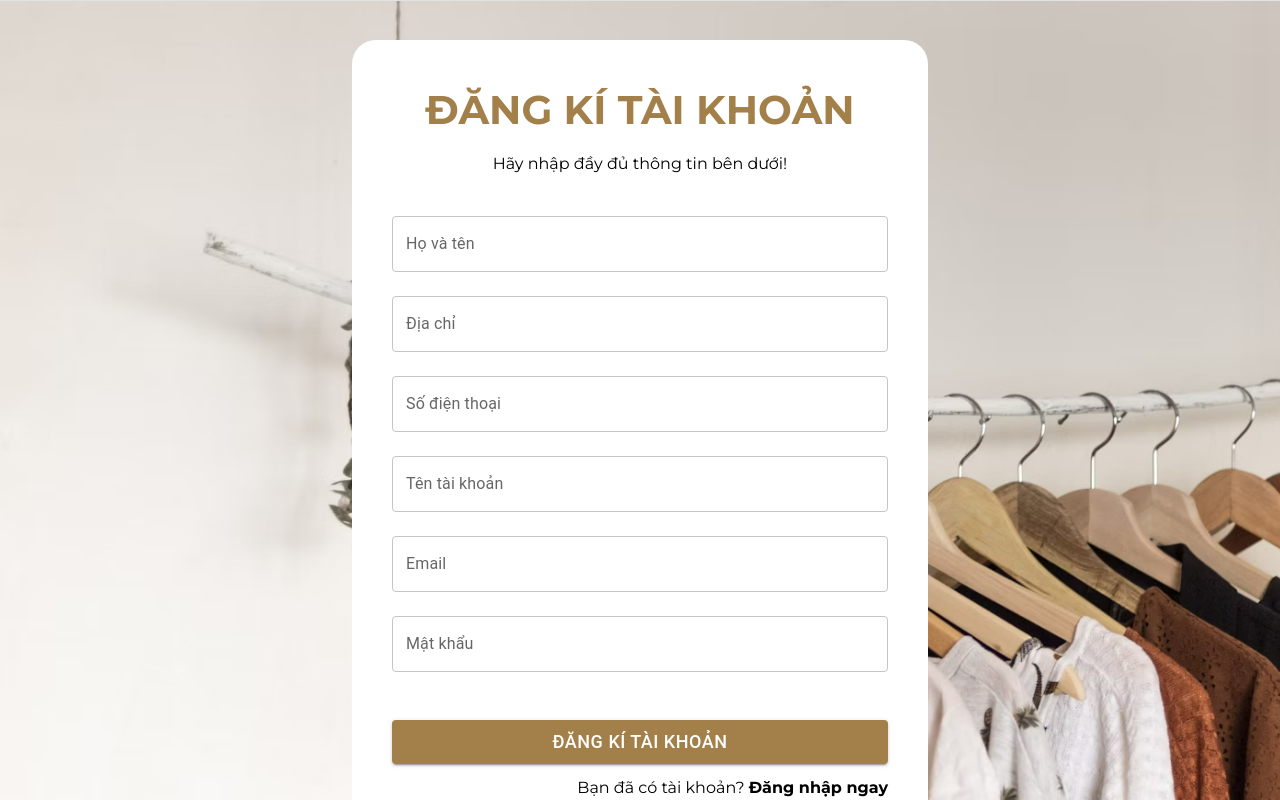
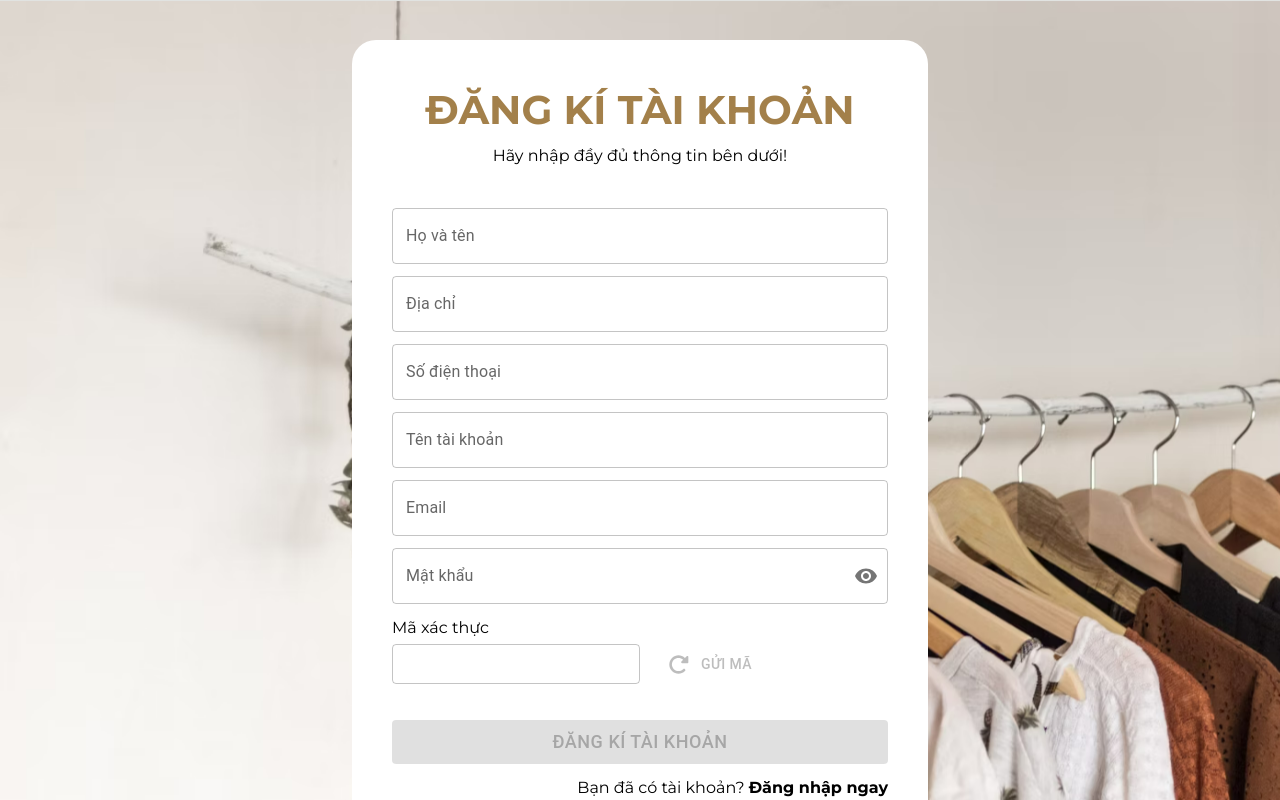
Before and after one commit to nguyenba16/fe-clothing-store-web, a React (Create React App) app: page /signup in a window 1280 px wide. Shown: the top 800 px of the page. Built offline with nearby package versions, Linux system fonts and the light colour scheme; no server answers.

Commit message:
feat: send mail when signup

```diff
--- a/src/apis/userApi.js
+++ b/src/apis/userApi.js
@@ -3,10 +3,10 @@ import axiosClient from './axiosClient'
 import userEndpoints from '../services/endpoints/user.endpoints'
 
 class UserApi {
-  async signUp(name, email, phoneNumber, nameAccount, password, address) {
+  async signUp(name, email, phoneNumber, nameAccount, password, address, codeVerify) {
     const role = 'CUSTOMER'
     try {
-      const res = await axiosClient.post(authEndpoints.signup, {
+      const res = await axiosClient.post(`${authEndpoints.signup}/${codeVerify}`, {
         name,
         email,
         phoneNumber,
--- a/src/components/layouts/ChatBox/index.jsx
+++ b/src/components/layouts/ChatBox/index.jsx
@@ -5,6 +5,7 @@ import { set } from 'react-hook-form'
 import ChatBoxApi from '../../../apis/chatboxApi'
 import useAuth from '../../../stores/useAuth'
 import { Avatar } from 'antd'
+import { toast } from 'react-toastify'
 
 export default function ChatBox() {
   const { user } = useAuth()
@@ -18,6 +19,13 @@ export default function ChatBox() {
     },
   ])
 
+  function handleOpenChatBox() {
+    if (!user) {
+      toast.error('Vui lòng đăng nhập!')
+    } else {
+      setIsOpenChatbox(true)
+    }
+  }
   const handleSendMessage = async () => {
     const mess = {
       role: 'user',
@@ -43,7 +51,7 @@ export default function ChatBox() {
   return (
     <div className={`overscroll-x-auto fixed bottom-3 right-3 z-50`}>
       <div
-        onClick={() => setIsOpenChatbox(true)}
+        onClick={() => handleOpenChatBox()}
         className={`px-4 py-2 bg-[#000] text-white rounded-full text-[18px] ${isOpenChatbox ? 'hidden' : ''}`}
       >
         Mở ChatBox
--- a/src/pages/Home/index.jsx
+++ b/src/pages/Home/index.jsx
@@ -233,7 +233,7 @@ export default function Home() {
   return (
     <div className='min-h-screen bg-gradient-to-b from-white to-gray-50 '>
       {/* Hero Section with Carousel */}
-      <div className='relative '>
+      <div className='relative'>
         <Carousel slides={slides} />
         <div className='absolute inset-0 flex items-center justify-center'>
           <motion.div
--- a/src/pages/ResetPassword/index.jsx
+++ b/src/pages/ResetPassword/index.jsx
@@ -70,7 +70,7 @@ export default function ResetPassword() {
           />
           <button
             onClick={handSendVerifyCode}
-            className='px-5 py-2 bg-green-600 w-[10vw] text-[18px] text-white rounded-2xl mt-5'
+            className='px-5 py-2 bg-green-600  text-[18px] text-white rounded-2xl mt-5'
           >
             Gửi mã
           </button>
@@ -94,7 +94,7 @@ export default function ResetPassword() {
           />
           <button
             onClick={handChangPass}
-            className='px-5 py-2 bg-green-600 w-[10vw] text-[18px] text-white rounded-2xl mt-5'
+            className='px-5 py-2 bg-green-600  text-[18px] text-white rounded-2xl mt-5'
           >
             Đổi mật khẩu
           </button>
--- a/src/pages/SignUp/index.jsx
+++ b/src/pages/SignUp/index.jsx
@@ -9,6 +9,13 @@ import { toast } from 'react-toastify'
 import userApi from '../../apis/userApi'
 import { useNavigate } from 'react-router-dom'
 import { routes } from '../../routes'
+import { FontAwesomeIcon } from '@fortawesome/react-fontawesome'
+import { faRotateRight } from '@fortawesome/free-solid-svg-icons'
+import NoAuthApi from '../../apis/noAuthApi'
+import { useState } from 'react'
+import { InputAdornment, IconButton } from '@mui/material'
+import { Visibility, VisibilityOff } from '@mui/icons-material'
+
 const schema = yup.object().shape({
   fullName: yup.string().required('Vui lòng nhập họ và tên'),
   address: yup.string().required('Vui lòng nhập địa chỉ'),
@@ -25,10 +32,14 @@ const schema = yup.object().shape({
 })
 
 export default function SignUp() {
+  const [showPassword, setShowPassword] = useState(false)
+
   const navigation = useNavigate()
+  const [emailUser, setEmailUser] = useState()
   const {
     register,
     handleSubmit,
+    watch,
     formState: { errors },
   } = useForm({
     resolver: yupResolver(schema),
@@ -39,9 +50,26 @@ export default function SignUp() {
       username: '',
       email: '',
       password: '',
+      codeVerify: '',
     },
   })
-
+  const handSendVerifyCode = async () => {
+    if (!emailUser || emailUser.trim() === '') {
+      toast.error('Vui lòng nhập email!')
+      return
+    }
+    try {
+      const res = await NoAuthApi.sendVerifyCode(emailUser)
+      if (res.data == true) {
+        toast.success('Đã gửi mã qua email của bạn!')
+      } else {
+        toast.error('Không thể gửi mã qua email của bạn!')
+      }
+    } catch (error) {
+      toast.error('Không thể gửi mã qua email của bạn!')
+      console.log('Có lỗi khi gửi code qua email: ', error)
+    }
+  }
   const onSubmit = async (data) => {
     try {
       const res = await userApi.signUp(
@@ -51,6 +79,7 @@ export default function SignUp() {
         data.username,
         data.password,
         data.address,
+        data.codeVerify,
       )
       if (res.data) {
         toast.success('Đăng kí tài khoản thành công!')
@@ -62,18 +91,27 @@ export default function SignUp() {
       console.log('Error: ', error)
     }
   }
+  const email = watch('email')
+  const fullName = watch('fullName')
+  const address = watch('address')
+  const phone = watch('phone')
+  const username = watch('username')
+  const password = watch('password')
+  const codeVerify = watch('codeVerify')
+  const isSendCode = fullName && address && phone && username && email && password
+  const isAllFilled = fullName && address && phone && username && email && password && codeVerify
 
   return (
     <div
       style={{ backgroundImage: `url(${image})` }}
-      className='w-[100vw] h-[120vh] flex justify-center px-[15vw] py-10'
+      className='w-full flex justify-center px-[15vw] py-10 object-cover'
     >
       <div className='w-[45vw] bg-[#fff] rounded-3xl p-10 py-10 flex flex-col h-full'>
         <h1 className='text-center font-bold text-[40px] uppercase text-primary'>
           Đăng kí tài khoản
         </h1>
-        <p className='mt-3 text-center'>Hãy nhập đầy đủ thông tin bên dưới!</p>
-        <form onSubmit={handleSubmit(onSubmit)} className='flex flex-col gap-6 mt-10'>
+        <p className='mt-1 text-center'>Hãy nhập đầy đủ thông tin bên dưới!</p>
+        <form onSubmit={handleSubmit(onSubmit)} className='flex flex-col gap-3 mt-10'>
           <TextField
             {...register('fullName')}
             label='Họ và tên'
@@ -148,6 +186,8 @@ export default function SignUp() {
             variant='outlined'
             error={!!errors.email}
             helperText={errors.email?.message}
+            value={emailUser}
+            onChange={(e) => setEmailUser(e.target.value)}
             sx={{
               height: '56px',
               '& .MuiInputBase-root': {
@@ -162,7 +202,7 @@ export default function SignUp() {
           <TextField
             {...register('password')}
             label='Mật khẩu'
-            type='password'
+            type={showPassword ? 'text' : 'password'}
             variant='outlined'
             error={!!errors.password}
             helperText={errors.password?.message}
@@ -176,10 +216,47 @@ export default function SignUp() {
                 bottom: '-20px',
               },
             }}
+            InputProps={{
+              endAdornment: (
+                <InputAdornment position='end'>
+                  <IconButton onClick={() => setShowPassword(!showPassword)} edge='end'>
+                    {showPassword ? <VisibilityOff /> : <Visibility />}
+                  </IconButton>
+                </InputAdornment>
+              ),
+            }}
           />
+          <div>
+            <p className='mb-1'>Mã xác thực</p>
+            <div className='flex gap-5 items-center'>
+              <TextField
+                {...register('codeVerify')}
+                type='codeVerify'
+                variant='outlined'
+                error={!!errors.password}
+                helperText={errors.password?.message}
+                sx={{
+                  height: '40px',
+                  '& .MuiInputBase-root': {
+                    height: '100%',
+                  },
+                }}
+              />
+              <Button
+                className='flex justify-center items-center gap-3 border-1 border-blue-500'
+                onClick={() => handSendVerifyCode()}
+                disabled={!isSendCode}
+              >
+                <FontAwesomeIcon icon={faRotateRight} size='xl' />
+                Gửi mã
+              </Button>
+            </div>
+          </div>
+
           <Button
             type='submit'
             variant='contained'
+            disabled={!isAllFilled}
             sx={{ backgroundColor: '#A3804A', marginTop: '1.5rem', fontSize: '18px' }}
           >
             Đăng kí tài khoản
--- a/src/pages/Signin/index.jsx
+++ b/src/pages/Signin/index.jsx
@@ -8,6 +8,10 @@ import authApi from '../../apis/authApi'
 import { toast } from 'react-toastify'
 import { routes } from '../../routes'
 import useAuth from '../../stores/useAuth'
+import { InputAdornment, IconButton } from '@mui/material'
+import { Visibility, VisibilityOff } from '@mui/icons-material'
+import { useState } from 'react'
+
 const schema = yup.object().shape({
   email: yup.string().email('Email không hợp lệ').required('Vui lòng nhập email'),
   password: yup
@@ -18,6 +22,7 @@ const schema = yup.object().shape({
 
 export default function SignIn() {
   const navigation = useNavigate()
+  const [showPassword, setShowPassword] = useState(false)
   const { setUser, setLoading } = useAuth()
   const {
     register,
@@ -76,7 +81,7 @@ export default function SignIn() {
           <TextField
             {...register('password')}
             label='Mật khẩu'
-            type='password'
+            type={showPassword ? 'text' : 'password'}
             variant='outlined'
             error={!!errors.password}
             helperText={errors.password?.message}
@@ -89,6 +94,15 @@ export default function SignIn() {
                 position: 'absolute',
                 bottom: '-20px',
               },
+            }}
+            InputProps={{
+              endAdornment: (
+                <InputAdornment position='end'>
+                  <IconButton onClick={() => setShowPassword(!showPassword)} edge='end'>
+                    {showPassword ? <VisibilityOff /> : <Visibility />}
+                  </IconButton>
+                </InputAdornment>
+              ),
             }}
           />
           <Button
--- a/src/services/endpoints/noAuth.endpoints.js
+++ b/src/services/endpoints/noAuth.endpoints.js
@@ -5,7 +5,7 @@ const noAuthEndpoint = {
   getCategory: '/no-auth/categories',
   getProductById: '/no-auth/products/detail',
   searchProducts: '/no-auth/products/search',
-  sendVerifyCode: '/no-auth/forgot-password',
+  sendVerifyCode: '/no-auth/send-email-code',
   changePassword: '/no-auth/change-password',
   getOutstadingProduct: '/no-auth/products/outstanding',
 }
```
